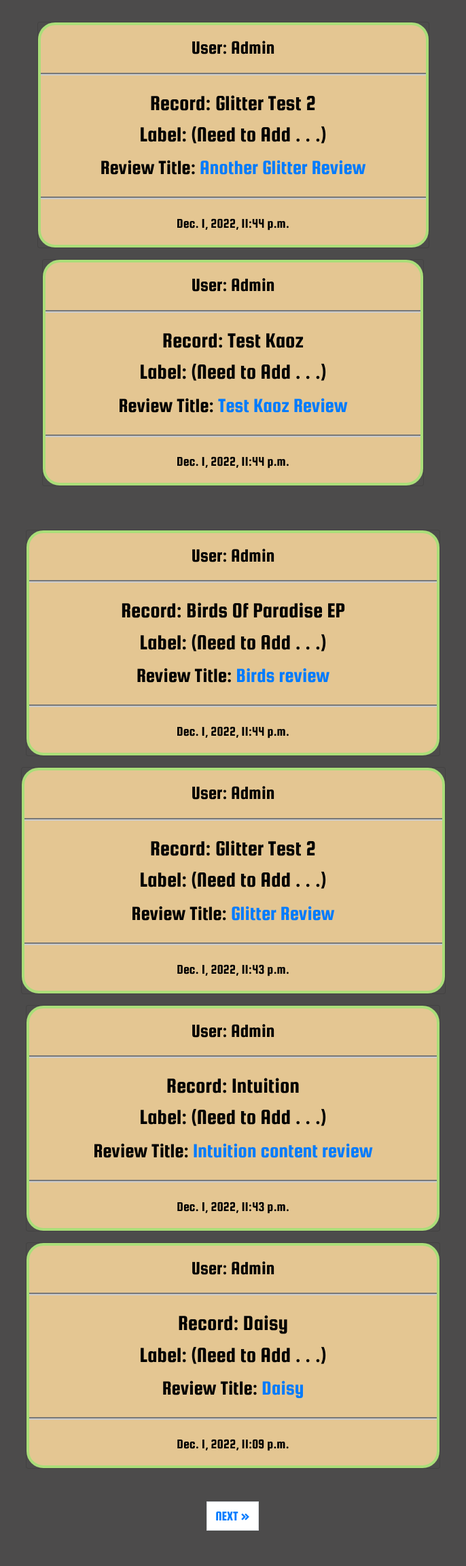
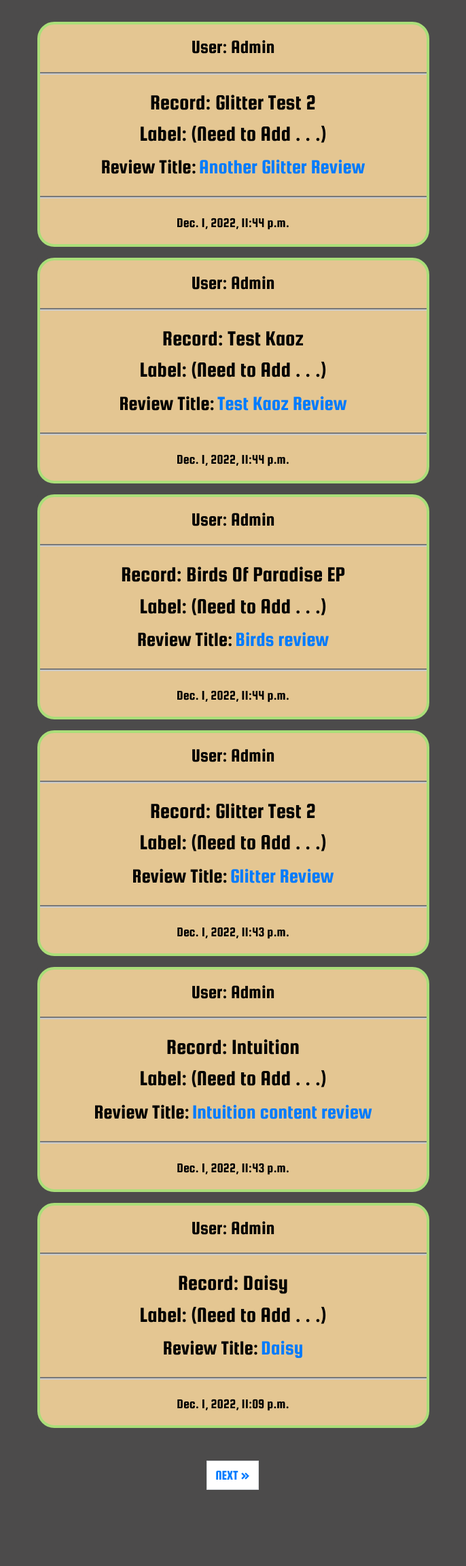
Before and after one commit to David-Maura-Rodgers/House-Vinyl-Ireland, a Django app: page /reviews/posted_review/ in a window 1280 px wide. Shown: the part 211-2514 px from the top of the page at 68% size, without its empty margins (297-983 px from the left). Before the commit the page ends 2462 px from the top, so only its background shows below. Run offline with Django 3.2, Linux system fonts and the light colour scheme; data comes from the database, SQL or seed files in the repository; both versions use the stored data as it was after the commit; some libraries are stand-ins or nearby versions.

Commit message:
edit: tidy up misplaced html tags on posted review html and add css styling to improve the appearance of this page

```diff
--- a/static/css/base.css
+++ b/static/css/base.css
@@ -34,6 +34,7 @@ body {
 
 .card {
     background: rgb(76, 75, 75);
+    border: rgb(76, 75, 75);
 }
 
 .review-card {
```
Also changed, not shown: reviews/templates/reviews/posted_review.html (+3 -5 lines), db.sqlite3.
